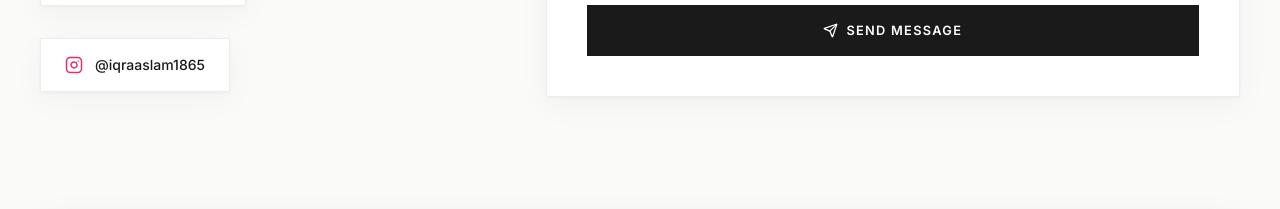
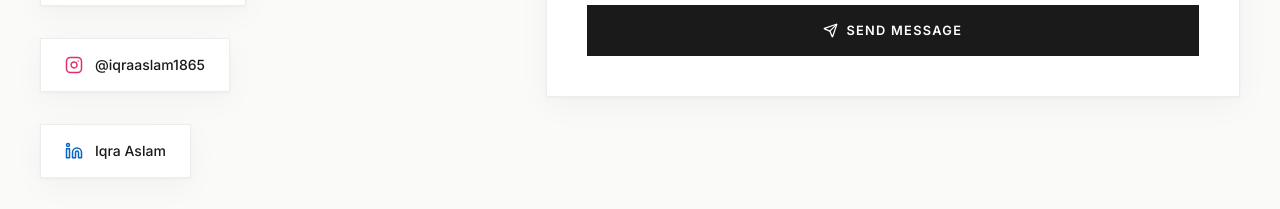
Before and after one commit to iqraaslam1022-creator/iaatelier.site, a React (Vite) app: page /contact in a window 1280 px wide. Shown: the part 840-1049 px from the top of the page. Built offline with nearby package versions, Linux system fonts and the light colour scheme; no server answers; a web font is replaced by a local one.

Commit message:
fix: contact linkedin added

```diff
--- a/src/pages/Contact.jsx
+++ b/src/pages/Contact.jsx
@@ -1,6 +1,6 @@
 import React, { useState, useEffect, useRef } from "react";
 import { motion } from "framer-motion";
-import { Phone, Mail, MapPin, Clock, MessageCircle, Send, ArrowRight, Instagram } from "lucide-react";
+import { Phone, Mail, MapPin, Clock, MessageCircle, Send, ArrowRight, Instagram, Linkedin } from "lucide-react";
 import gsap from "gsap";
 import { ScrollTrigger } from "gsap/ScrollTrigger";
 import emailjs from '@emailjs/browser';
@@ -168,6 +168,21 @@ export default function Contact() {
                 </span>
               </a>
             </div>
+
+            {/* LinkedIn */}
+            <div className="contact-info-item" style={{ opacity: 0 }}>
+              <a
+                href="https://www.linkedin.com/in/iqra-aslam-744b033a2"
+                target="_blank"
+                rel="noopener noreferrer"
+                className="inline-flex items-center gap-3 lux-card rounded-sm px-6 py-4 hover:border-[#0A66C2]/40 transition-all group"
+              >
+                <Linkedin size={18} className="text-[#0A66C2]" />
+                <span className="text-sm font-medium text-[#1A1A1A] group-hover:text-[#0A66C2] transition-colors">
+                  Iqra Aslam
+                </span>
+              </a>
+            </div>
           </div>
 
           <motion.div
```
